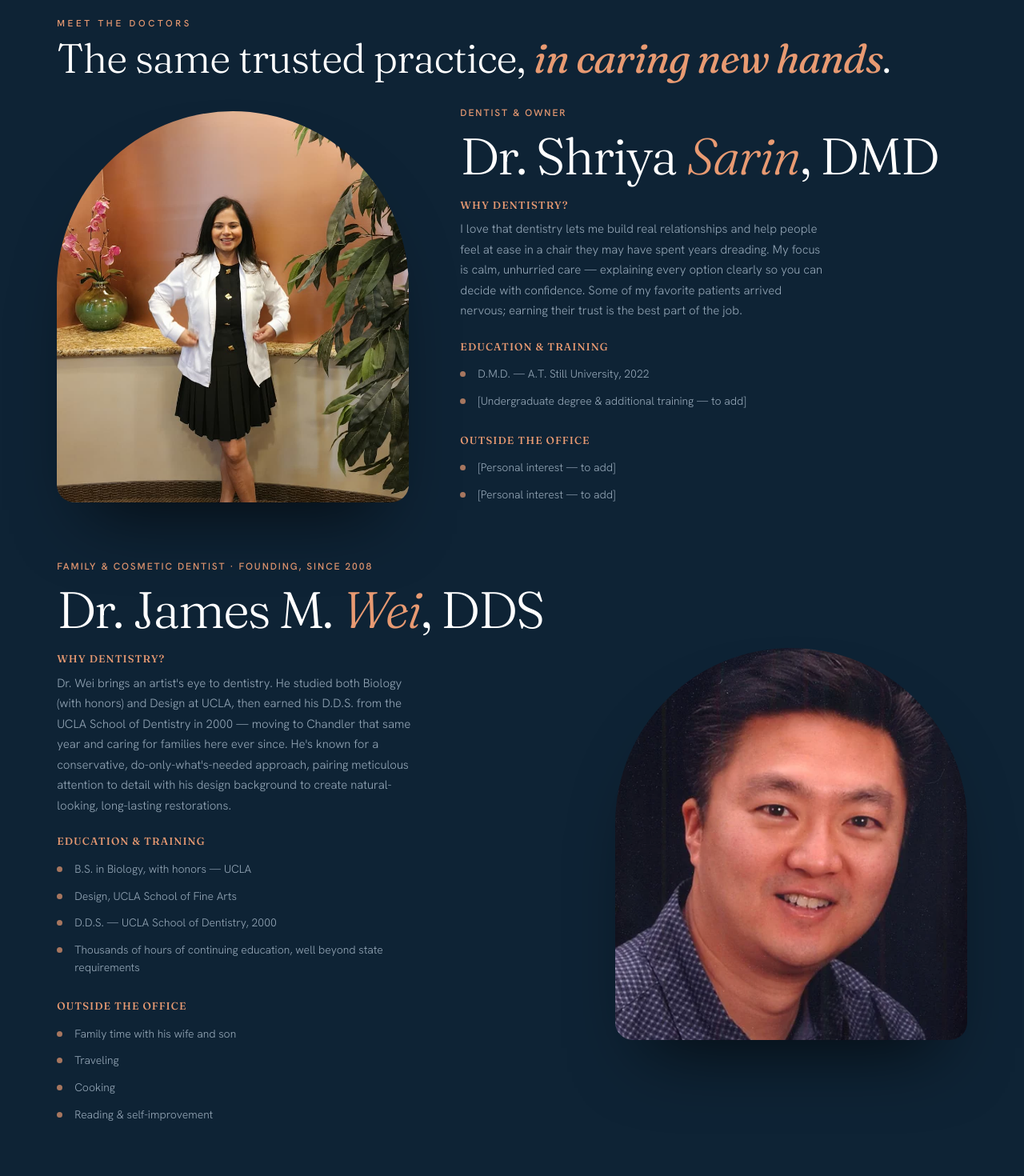
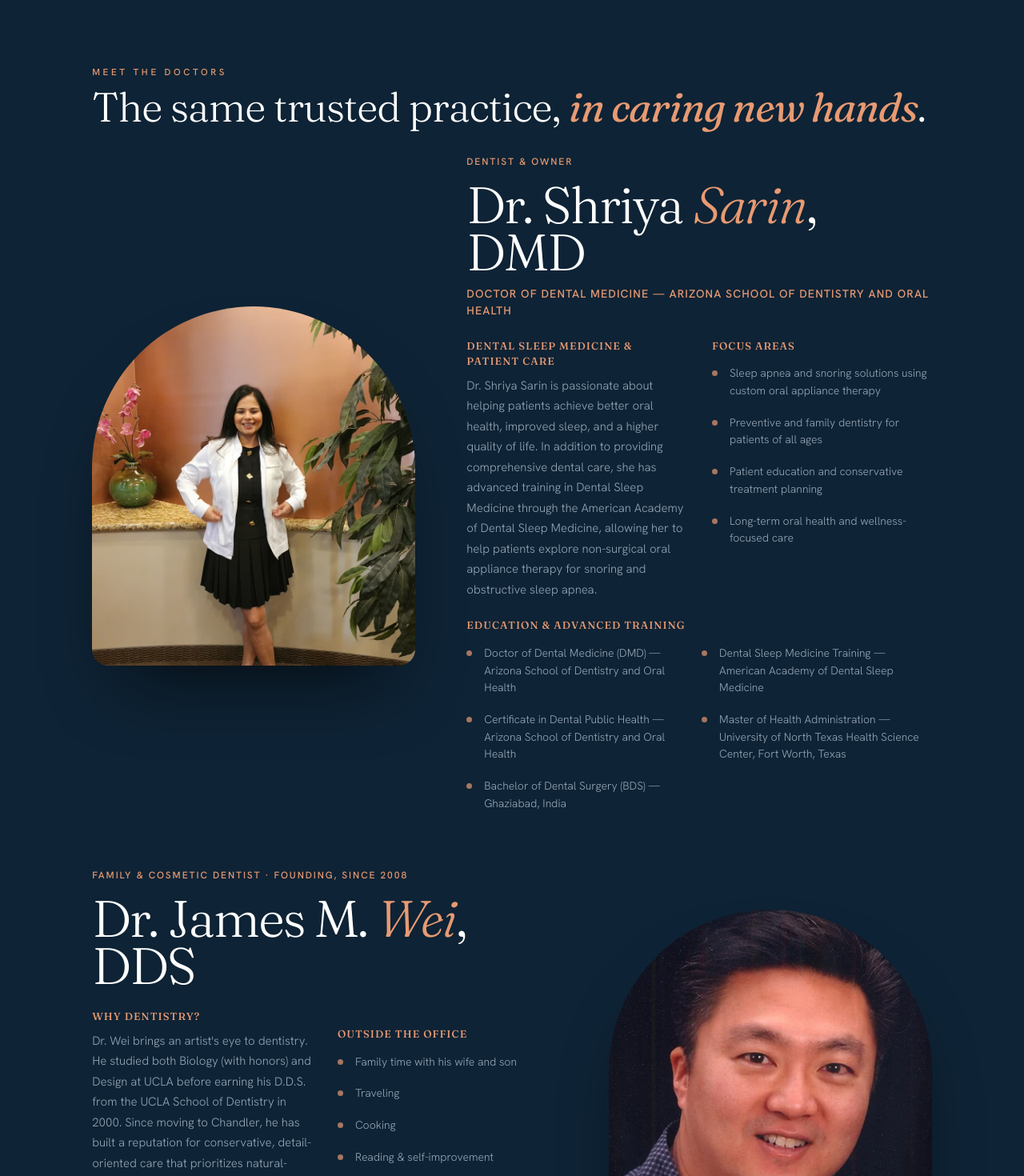
Before and after one commit to BxtDevelopers/Promenade, a Next.js app: page /about-us02 in a window 1280 px wide. Shown: the part 1320-2790 px from the top of the page at 80% size. Built offline with nearby package versions, Linux system fonts and the light colour scheme.

Commit message:
Implement a new deisgn

```diff
--- a/app/components/about2/AboutHero.tsx
+++ b/app/components/about2/AboutHero.tsx
@@ -11,7 +11,7 @@ export default function AboutHero() {
             'radial-gradient(60% 70% at 74% 16%, rgba(232,154,114,.13), transparent 60%)',
         }}
       />
-      <div className="relative mx-auto max-w-[1240px] px-site">
+      <div className="relative mx-auto lg:max-w-[90%] px-site">
         <Reveal>
           <span className="text-[11.5px] font-medium uppercase tracking-[0.32em] text-coral">
             About us
@@ -27,7 +27,7 @@ export default function AboutHero() {
         </Reveal>
 
         <Reveal delay={140}>
-          <p className="mt-[22px] max-w-[54ch] text-story-body font-light leading-[1.6] text-ivory">
+          <p className="mt-[22px] lg:max-w-[60%] text-story-body font-light leading-[1.6] text-ivory">
             For 18 years, Chandler families have trusted Promenade Dental for calm, unhurried
             care &mdash; the kind where you&apos;re treated like a person, never rushed, and never
             sold something you don&apos;t need. That hasn&apos;t changed; it&apos;s simply in
--- a/app/components/about2/MeetDoctors.tsx
+++ b/app/components/about2/MeetDoctors.tsx
@@ -1,8 +1,8 @@
 import Image from 'next/image'
 import Reveal from '../common/Reveal'
 
-const eduList = (items: string[]) => (
-  <ul className="max-w-[54ch]">
+const eduList = (items: string[], noOfCols: number) => (
+  <ul className={` grid grid-cols-1 gap-[6px] lg:grid-cols-${noOfCols}`}>
     {items.map((item,i) => (
       <li
         key={i}
@@ -17,7 +17,7 @@ const eduList = (items: string[]) => (
 export default function MeetDoctors() {
   return (
     <section className="bg-bg-2 py-section">
-      <div className="mx-auto max-w-[1240px] px-site">
+      <div className="mx-auto lg:max-w-[90%] px-site">
         <Reveal>
           <div className="flex flex-wrap items-end justify-between gap-[30px]">
             <div>
@@ -49,34 +49,61 @@ export default function MeetDoctors() {
             <div className="text-[12px] font-medium uppercase tracking-[0.16em] text-coral">
               Dentist &amp; Owner
             </div>
+
             <h3 className="mt-4 font-serif text-[clamp(38px,5vw,64px)] font-light leading-[0.92] tracking-[-0.03em] text-white">
               Dr. Shriya <span className="italic text-coral">Sarin</span>, DMD
             </h3>
 
-            <h4 className="mt-[22px] mb-2 font-serif text-[13px] font-medium uppercase tracking-[0.08em] text-coral">
-              Why dentistry?
+            <p className="mt-3 text-[14px] font-medium uppercase tracking-[0.08em] text-coral">
+              Doctor of Dental Medicine — Arizona School of Dentistry and Oral Health
+            </p>
+              <div className="mt-6 grid gap-8 lg:grid-cols-2">
+  <div>
+    <h4 className="mb-2 font-serif text-[13px] font-medium uppercase tracking-[0.08em] text-coral">
+      Dental Sleep Medicine &amp; Patient Care
     </h4>
-            <p className="max-w-[54ch] text-[15px] font-light leading-[1.7] text-muted">
-              I love that dentistry lets me build real relationships and help people feel at ease
-              in a chair they may have spent years dreading. My focus is calm, unhurried care
-              &mdash; explaining every option clearly so you can decide with confidence. Some of
-              my favorite patients arrived nervous; earning their trust is the best part of the
-              job.
+
+    <p className="text-[15px] font-light leading-[1.7] text-muted">
+      Dr. Shriya Sarin is passionate about helping patients achieve better oral
+      health, improved sleep, and a higher quality of life. In addition to
+      providing comprehensive dental care, she has advanced training in Dental
+      Sleep Medicine through the American Academy of Dental Sleep Medicine,
+      allowing her to help patients explore non-surgical oral appliance therapy
+      for snoring and obstructive sleep apnea.
     </p>
+  </div>
+
+  <div>
+    <h4 className="mb-2 font-serif text-[13px] font-medium uppercase tracking-[0.08em] text-coral">
+      Focus Areas
+    </h4>
+
+    {eduList(
+      [
+        'Sleep apnea and snoring solutions using custom oral appliance therapy',
+        'Preventive and family dentistry for patients of all ages',
+        'Patient education and conservative treatment planning',
+        'Long-term oral health and wellness-focused care',
+      ],
+      1
+    )}
+  </div>
+</div>
 
             <h4 className="mt-[22px] mb-2 font-serif text-[13px] font-medium uppercase tracking-[0.08em] text-coral">
-              Education &amp; training
+              Education &amp; Advanced Training
             </h4>
+
             {eduList([
-              'D.M.D. — A.T. Still University, 2022',
-              '[Undergraduate degree & additional training — to add]',
-            ])}
+              'Doctor of Dental Medicine (DMD) — Arizona School of Dentistry and Oral Health',
+              'Dental Sleep Medicine Training — American Academy of Dental Sleep Medicine',
+              'Certificate in Dental Public Health — Arizona School of Dentistry and Oral Health',
+              'Master of Health Administration — University of North Texas Health Science Center, Fort Worth, Texas',
+              'Bachelor of Dental Surgery (BDS) — Ghaziabad, India',
+            ],2)}
+                  </div>
 
-            <h4 className="mt-[22px] mb-2 font-serif text-[13px] font-medium uppercase tracking-[0.08em] text-coral">
-              Outside the office
-            </h4>
-            {eduList(['[Personal interest — to add]', '[Personal interest — to add]'])}
-          </div>
+
         </Reveal>
 
         {/* Dr. James M. Wei */}
@@ -85,36 +112,57 @@ export default function MeetDoctors() {
             <div className="text-[12px] font-medium uppercase tracking-[0.16em] text-coral">
   Family &amp; Cosmetic Dentist &middot; Founding, since 2008
 </div>
+
 <h3 className="mt-4 font-serif text-[clamp(38px,5vw,64px)] font-light leading-[0.92] tracking-[-0.03em] text-white">
   Dr. James M. <span className="italic text-coral">Wei</span>, DDS
 </h3>
 
+<div className="mt-6 grid gap-8 lg:grid-cols-2">
+  <div>
+    <h4 className="mb-2 font-serif text-[13px] font-medium uppercase tracking-[0.08em] text-coral">
+      Why Dentistry?
+    </h4>
+
+    <p className="text-[15px] font-light leading-[1.7] text-muted">
+      Dr. Wei brings an artist&apos;s eye to dentistry. He studied both Biology
+      (with honors) and Design at UCLA before earning his D.D.S. from the UCLA
+      School of Dentistry in 2000. Since moving to Chandler, he has built a
+      reputation for conservative, detail-oriented care that prioritizes
+      natural-looking, long-lasting results.
+    </p>
+  </div>
+
+  <div>
     <h4 className="mt-[22px] mb-2 font-serif text-[13px] font-medium uppercase tracking-[0.08em] text-coral">
-              Why dentistry?
+  Outside the Office
 </h4>
-            <p className="max-w-[54ch] text-[15px] font-light leading-[1.7] text-muted">
-              Dr. Wei brings an artist&apos;s eye to dentistry. He studied both Biology (with
-              honors) and Design at UCLA, then earned his D.D.S. from the UCLA School of Dentistry
-              in 2000 &mdash; moving to Chandler that same year and caring for families here ever
-              since. He&apos;s known for a conservative, do-only-what&apos;s-needed approach,
-              pairing meticulous attention to detail with his design background to create
-              natural-looking, long-lasting restorations.
-            </p>
+
+{eduList(
+  [
+    'Family time with his wife and son',
+    'Traveling',
+    'Cooking',
+    'Reading & self-improvement',
+  ],
+  1
+)}
+  </div>
+</div>
 
 <h4 className="mt-[22px] mb-2 font-serif text-[13px] font-medium uppercase tracking-[0.08em] text-coral">
-              Education &amp; training
+  Education &amp; Training
 </h4>
-            {eduList([
+
+{eduList(
+  [
     'B.S. in Biology, with honors — UCLA',
-              'Design, UCLA School of Fine Arts',
+    'Design — UCLA School of Fine Arts',
     'D.D.S. — UCLA School of Dentistry, 2000',
-              'Thousands of hours of continuing education, well beyond state requirements',
-            ])}
+    'Thousands of hours of continuing education beyond state requirements',
+  ],
+  2
+)}
 
-            <h4 className="mt-[22px] mb-2 font-serif text-[13px] font-medium uppercase tracking-[0.08em] text-coral">
-              Outside the office
-            </h4>
-            {eduList(['Family time with his wife and son', 'Traveling', 'Cooking', 'Reading & self-improvement'])}
           </div>
 
           <div className="order-1 relative aspect-[0.9] w-full lg:order-2">
--- a/app/components/about2/OurStory.tsx
+++ b/app/components/about2/OurStory.tsx
@@ -5,7 +5,7 @@ import Image from 'next/image'
 export default function OurStory() {
   return (
     <section className="py-[clamp(40px,5vw,64px)]">
-      <div className="mx-auto grid max-w-[1240px] grid-cols-1 items-center gap-[clamp(30px,4vw,60px)] px-site lg:grid-cols-[1.05fr_0.95fr]">
+      <div className="mx-auto grid lg:max-w-[1240px] grid-cols-1 items-center gap-[clamp(30px,4vw,60px)] px-site lg:grid-cols-[1.05fr_0.95fr]">
         <Reveal>
           <span className="text-[11.5px] font-medium uppercase tracking-[0.32em] text-coral">
             Our story
@@ -14,13 +14,12 @@ export default function OurStory() {
             A neighborhood practice, <em className="italic font-normal text-coral">not a chain</em>.
           </h2>
           <p className="mt-[18px] text-body-lg font-light leading-[1.6] text-ivory">
-            Promenade Dental was built in Fulton Ranch on a simple idea: do honest, conservative
-            dentistry, explain everything in plain language, and stand behind the work. No
-            upselling, no pressure &mdash; just the care you actually need, done well.
+            At Promenade Dental, we believe dentistry is far more than teeth- it is about building confidence by creating beautiful smiles, and it is about enhancing wellness and comfort.
+          With a modern approach , we have upgraded the practice with a vision to redefine the dental experience through personalized, comprehensive care in a calm and elevated experience. Out of million options to go to, if you chose us we are there for you! We focus in providing best patient experience with no rush and taking time to truly understand each patient, becuase no two smiles- and no two lives - are the same.
+
           </p>
           <p className="mt-[14px] text-body-lg font-light leading-[1.6] text-ivory">
-            Today that same practice is led by Dr. Shriya Sarin, with founding dentist Dr. James
-            Wei personally entrusting his patients to her care.
+            We believe exceptional care begins with listening. Whether patient is seeking preventative care, smile enhancement, restorative treatment or solutions for better sleep, every treatment is thoughtfully tailored to support long term health and confidence.
           </p>
         </Reveal>
 
--- a/app/components/home3/Navbar.tsx
+++ b/app/components/home3/Navbar.tsx
@@ -36,8 +36,8 @@ export default function Navbar({
 
   return (
     <>
-      <nav className="absolute top-6 lg:top-11 left-0 right-0 z-20">
-        <div className="flex items-center mx-auto h-[90px] px-4 md:px-[clamp(20px,3vw,44px)]">
+      <nav className="absolute lg:max-w-[90%] mx-auto px-6 top-6 lg:top-11 left-0 right-0 z-20">
+        <div className="flex items-center mx-auto h-[90px] lg:px-4 md:px-[clamp(20px,3vw,44px)]">
           {/* Logo */}
           <Link href="/home03" className="flex items-center no-underline">
           <Image
@@ -186,12 +186,6 @@ export default function Navbar({
 
           {/* Mobile Menu Toggle (Hidden on XL) */}
           <div className="xl:hidden ml-auto flex items-center gap-4">
-            <Link
-              href={`/contact-us`}
-              className="inline-block rounded-full text-bg bg-coral font-sans text-[12px] tracking-[0.06em] uppercase font-medium px-4 py-[9px] no-underline whitespace-nowrap border border-coral"
-            >
-              Book
-            </Link>
             <button
               className={`${textColor} ${hoverColor} p-1`}
               onClick={() => setMobileMenuOpen(!mobileMenuOpen)}
```
Lines whose indentation alone changed are shown as unchanged.
